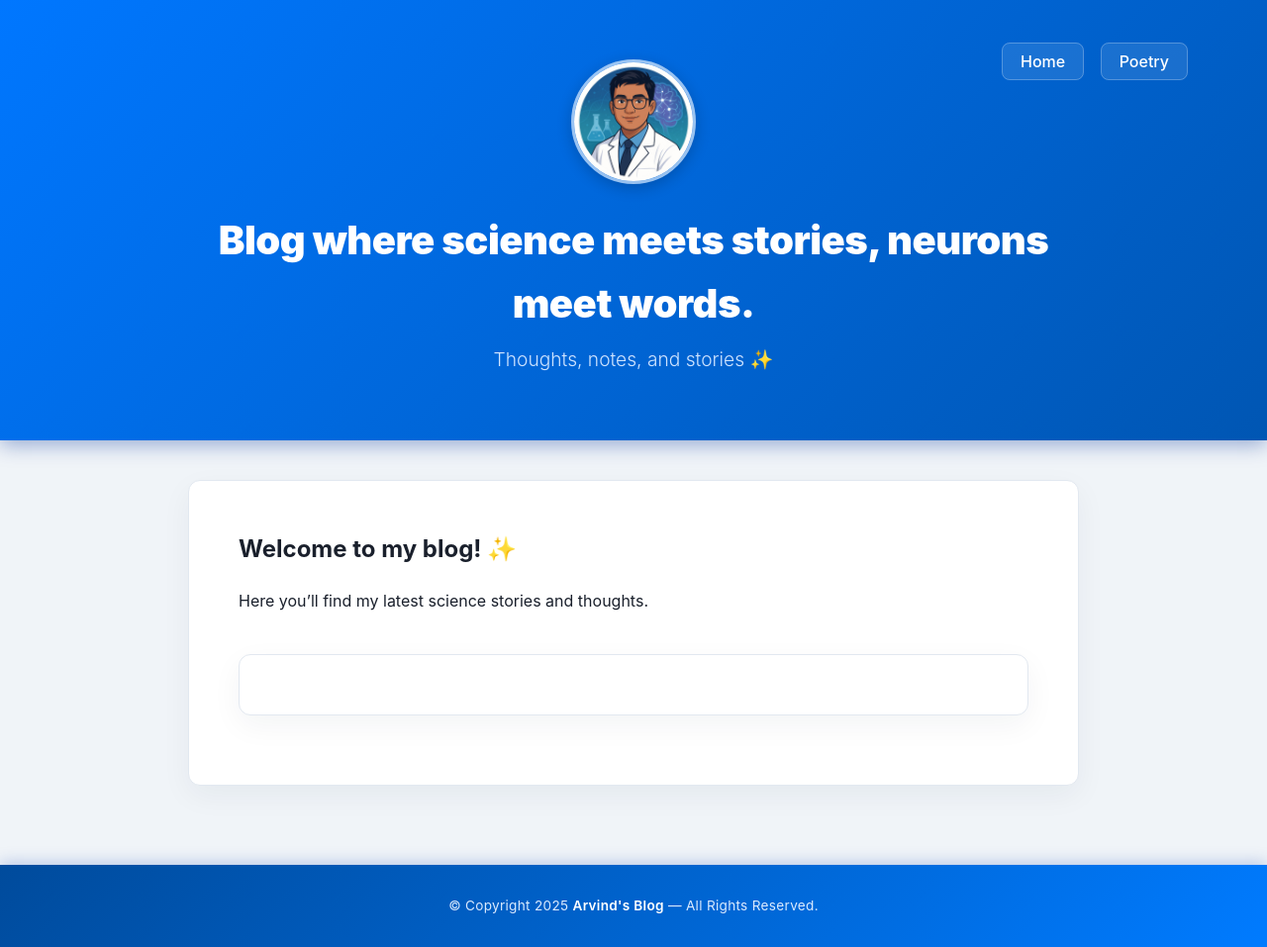
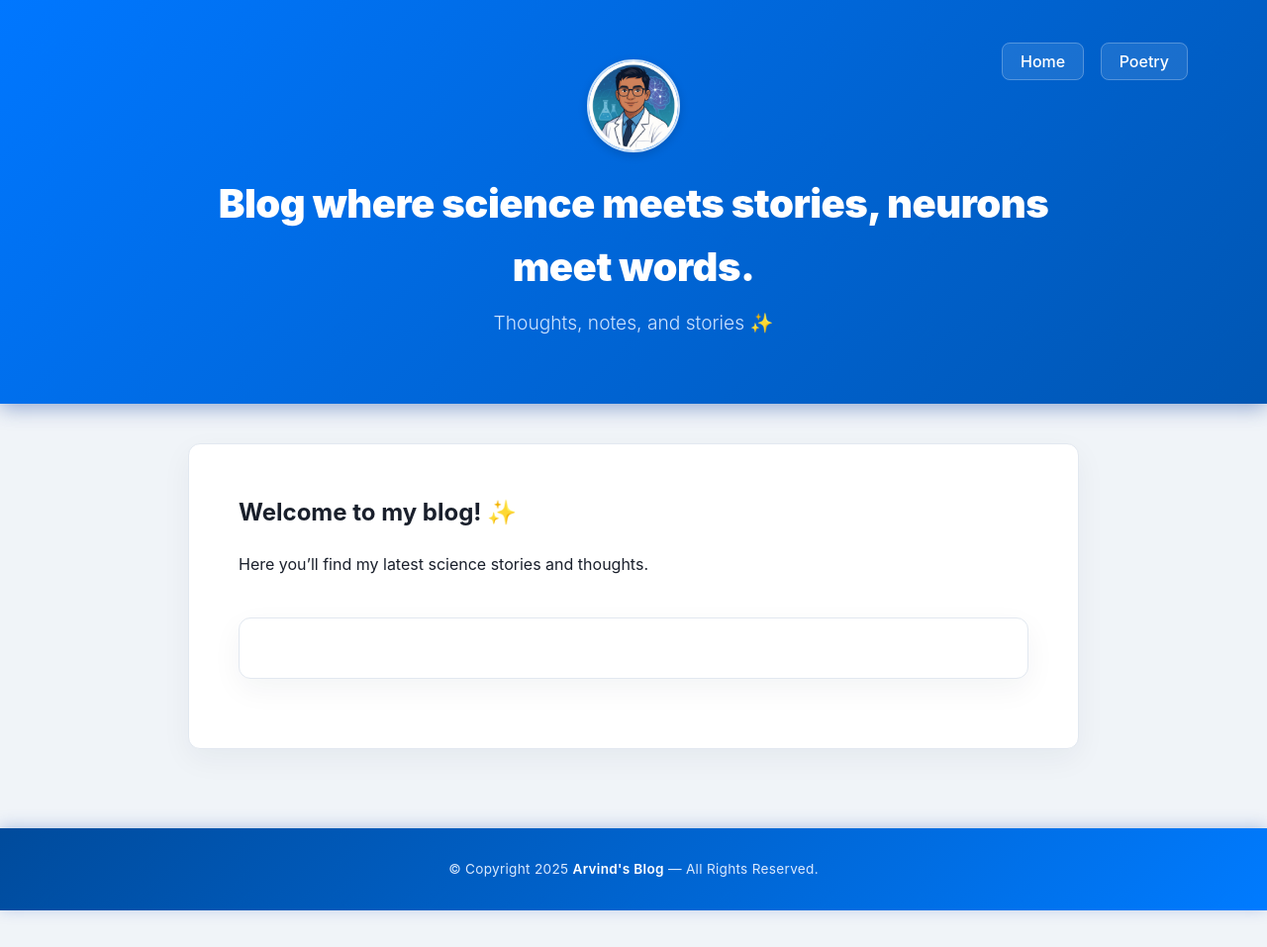
Before and after one commit to arvindomics/MyBlog, a Jekyll site: the page built from index.md, in a window 1280 px wide. Shown: the whole page at 99% size. Built offline with Jekyll 4.4.1, drawn with Linux system fonts in a browser that asks for light colours.

Commit message:
Update style.css

```diff
--- a/assets/css/style.css
+++ b/assets/css/style.css
@@ -17,7 +17,7 @@ body > * {
 }
 
 /* ---------------------------------
-   HEADER (clean + responsive)
+   HEADER
 ----------------------------------*/
 .site-header {
   background: linear-gradient(135deg, #0077ff, #0056b3);
@@ -34,23 +34,29 @@ body > * {
   margin: 0 auto;
 }
 
-/* PROFILE IMAGE */
+/* PROFILE IMAGE (Refined & Balanced) */
 .profile-pic {
-  width: 120px;
-  height: 120px;
+  width: 90px;
+  height: 90px;
   border-radius: 50%;
   object-fit: cover;
-  border: 3px solid rgba(255, 255, 255, 0.6);
-  box-shadow: 0 4px 15px rgba(0, 0, 0, 0.2);
+  border: 2px solid rgba(255, 255, 255, 0.8);
+  box-shadow: 0 3px 10px rgba(0, 0, 0, 0.15);
   display: block;
-  margin: 0 auto 25px auto;
+  margin: 0 auto 20px auto;
+  transition: transform 0.3s ease, box-shadow 0.3s ease;
+}
+
+.profile-pic:hover {
+  transform: scale(1.05);
+  box-shadow: 0 5px 18px rgba(0, 0, 0, 0.25);
 }
 
 /* TITLE + DESCRIPTION */
 .site-title {
   font-size: 2.5rem;
   font-weight: 900;
-  margin: 0;
+  margin: 10px 0 0;
   letter-spacing: -0.5px;
 }
 
@@ -167,8 +173,8 @@ article:hover {
   }
 
   .profile-pic {
-    width: 90px;
-    height: 90px;
+    width: 70px;
+    height: 70px;
     margin-bottom: 15px;
   }
 
```
